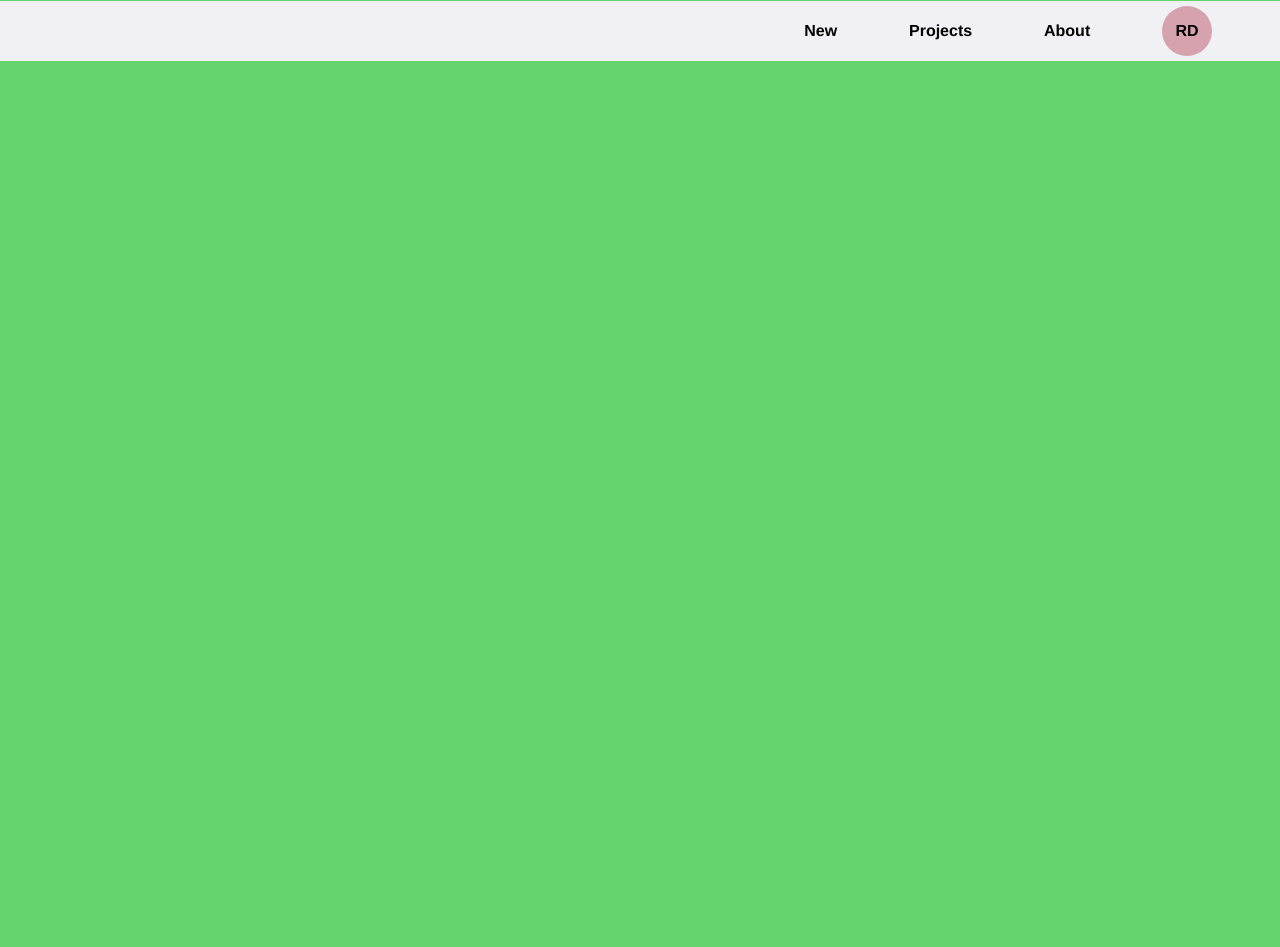
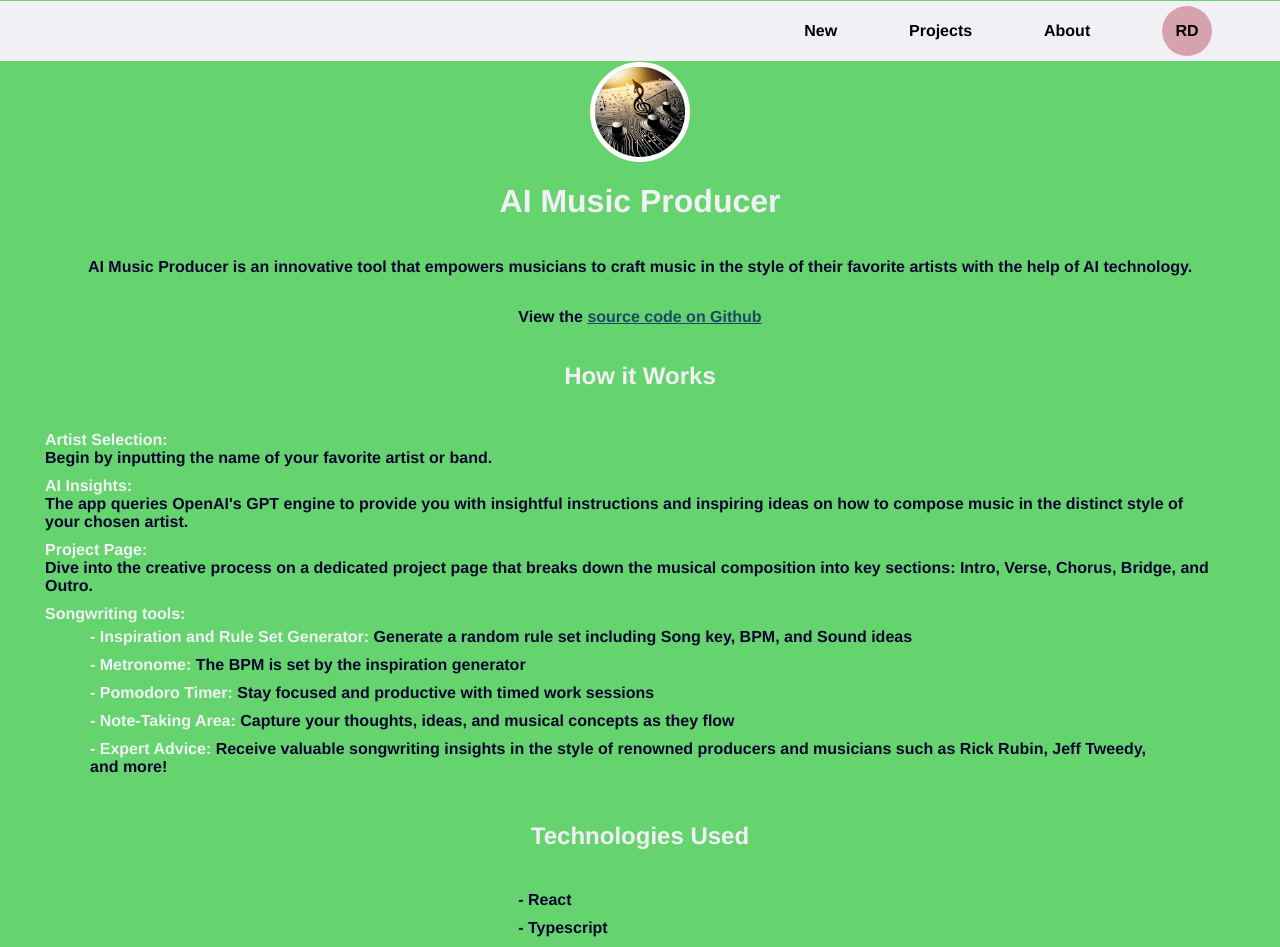
Before and after one commit to fxcircus/ai-music-producer, a React (Create React App) app: page /about in a window 1280 px wide. Shown: the top 947 px of the page. Before the commit the page ends 800 px from the top, so only its background shows below. Built offline with nearby package versions, Linux system fonts and the light colour scheme.

Commit message:
About page and code cleanup

```diff
--- a/src/App.tsx
+++ b/src/App.tsx
@@ -5,6 +5,7 @@ import './App.css';
 import Home from './pages/Home/Home';
 import Nav from './components/Nav/Nav'
 import CurrentProject from './pages/CurrentProject/CurrentProject';
+import AboutPage from './pages/About/About';
 
 export default function App(): any  {
   const [result, setResult] = useState("");
@@ -17,6 +18,7 @@ export default function App(): any  {
       <Routes>
         <Route path="/" element={ <Home setResult={setResult} /> } />
         <Route path="/project" element={ <CurrentProject result={result}  /> } />
+        <Route path="/about" element={ <AboutPage /> } />
       </Routes>
     </BrowserRouter>
   );
--- a/src/components/Loader/Loader.css
+++ b/src/components/Loader/Loader.css
@@ -3,7 +3,6 @@
     --background-color: #65D46E;
     --li-hover-color: #979aaa;
   }
-
 
 .loader {
     position: fixed;
--- a/src/components/NewProject/NewProject.css
+++ b/src/components/NewProject/NewProject.css
@@ -7,7 +7,6 @@
     max-height: 90px;
     border: 5px white solid;
     border-radius: 50%;
-    margin-right: 75%;
 }
 
 .new-project {
--- /dev/null
+++ b/src/pages/About/About.css
@@ -0,0 +1,33 @@
+:root {
+    --black-color: #0D0630;
+    --background-color: #65D46E;
+    --white-color: #f1f1f5;
+    --blue-color: #1B4965;
+}
+
+.about-page {
+    display: flex;
+    flex-direction: column;
+    align-items: center;
+    color: var(--black-color);
+}
+
+.logo-image {
+    max-height: 90px;
+    border: 5px white solid;
+    border-radius: 50%;
+}
+
+.title {
+    color: var(--white-color);
+}
+
+h1, h2, strong{
+    color: var(--white-color)
+}
+
+a {
+    text-decoration: underline;
+    font-size: medium;
+    color: var(--blue-color);
+}
--- /dev/null
+++ b/src/pages/About/About.tsx
@@ -0,0 +1,44 @@
+import React from 'react';
+import './About.css'
+
+const AboutPage = () => {
+  return (
+    <div className="about-page">
+    <img className='logo-image' src={process.env.PUBLIC_URL + '/logo.png'} alt="Logo" />
+      <h1>AI Music Producer</h1>
+        <p>AI Music Producer is an innovative tool that empowers musicians to craft music in the style of their favorite artists with the help of AI technology.</p>
+        <p>View the <a href="https://www.npmjs.com/package/tone" target='blank'>source code on Github</a></p>
+
+        <h2>How it Works</h2>
+        <ul>
+            <li><strong>Artist Selection:</strong><br/>Begin by inputting the name of your favorite artist or band.</li>
+            <li><strong>AI Insights:</strong><br/>The app queries OpenAI's GPT engine to provide you with insightful instructions and inspiring ideas on how to compose music in the distinct style of your chosen artist.</li>
+            <li><strong>Project Page:</strong><br/> Dive into the creative process on a dedicated project page that breaks down the musical composition into key sections: Intro, Verse, Chorus, Bridge, and Outro.</li>
+            <li><strong>Songwriting tools:</strong>
+                <ul>
+                    <li><strong>- Inspiration and Rule Set Generator:</strong> Generate a random rule set including Song key, BPM, and Sound ideas</li>
+                    <li><strong>- Metronome:</strong> The BPM is set by the inspiration generator</li>
+                    <li><strong>- Pomodoro Timer:</strong> Stay focused and productive with timed work sessions</li>
+                    <li><strong>- Note-Taking Area:</strong> Capture your thoughts, ideas, and musical concepts as they flow</li>
+                    <li><strong>- Expert Advice:</strong> Receive valuable songwriting insights in the style of renowned producers and musicians such as Rick Rubin, Jeff Tweedy, and more!</li>
+                </ul>
+            </li>
+        </ul>
+
+        <h2>Technologies Used</h2>
+        <ul>
+            <li>- React</li>
+            <li>- Typescript</li>
+            <li>- openAPI GPT 3.5 Turbo engine</li>
+            <li>- Freepik AI Image Generator</li>
+            <li>- Figma for wireframing</li>
+            <li>- <a href="https://fontawesome.com/" target='blank' >Font Awesome</a> for icons</li>
+            <li>- Metronome icon created by <a href="https://www.flaticon.com/free-icons/tempo" target='blank' >Flaticon</a></li>
+            <li><a href="https://www.npmjs.com/package/tone" target='blank' >Tone.js</a> for metronome sound</li>
+        </ul>
+
+    </div>
+  );
+};
+
+export default AboutPage;
```
